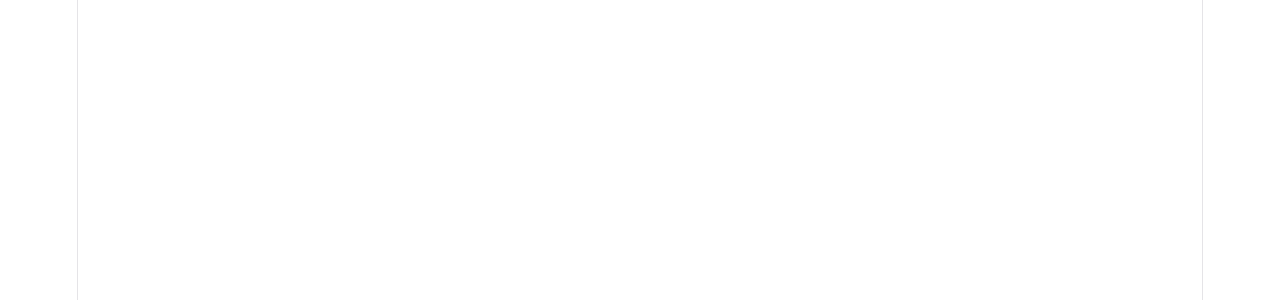
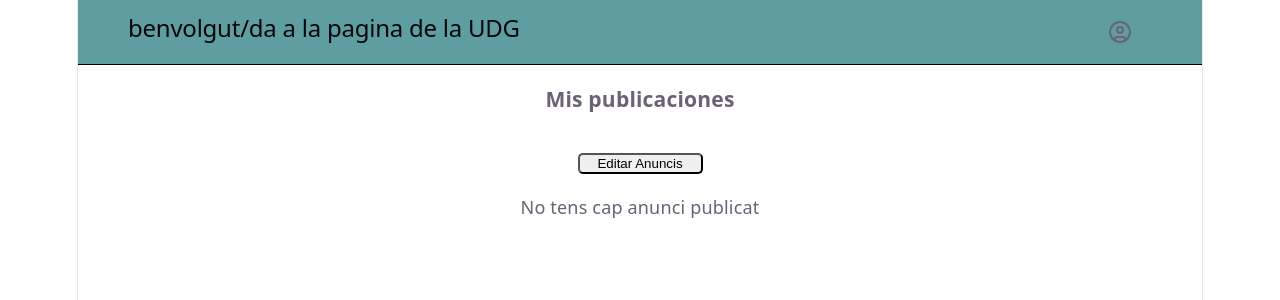
Before and after one commit to JaumeGL626/Project1, a React app in the folder frontend/: page /announcements/my in a window 1280 px wide. Shown: the top 300 px of the page. Built offline with nearby package versions, Linux system fonts and the light colour scheme; the HTML template or start-up script is replaced by a standard one.

Commit message:
Implemented myAnnouncementsPage

```diff
--- a/frontend/src/pages/MyAnnouncements-page.jsx
+++ b/frontend/src/pages/MyAnnouncements-page.jsx
@@ -1,6 +1,42 @@
-import { useState } from "react";
+import { useEffect, useState } from "react";
+import { announcementService } from "../services/announcementService";
+import Header from "../components/HeaderComponent";
+import AnnouncementCard from '../components/AnnouncementCard'
+import { CurrentUserContex } from '../context/UserContext';
+function MyAnnouncementPage(){
+    const[myAnnouncements,setMyAnnouncements]=useState([])
+    const [error,setError]=useState("");
 
-function MyAnnouncementPage(){
+    useEffect(()=> {
+        const fetchAnnouncements = async () => {
+
+                try{
+                    const data= await announcementService.getAllMyAnnouncements();
+                    setMyAnnouncements(data);
+                    setError("");
+                } catch (err) {
+                        console.error("Error cargant anuncis:", err.message);
+                        setError(err.message);
+                    }
+                };
+                fetchAnnouncements();
+    },[])
+
+    return (<>
+                <Header/>
+                <h3> Mis publicaciones</h3>
+                <button className="buttonEditAnnouncements"> Editar Anuncis</button>
+                <div className="announcementBody">
+                                    {myAnnouncements.length>0 ? (
+                                        myAnnouncements.map((announcement)=>(
+                                            <AnnouncementCard key={announcement.id} announcement={announcement} />
+                                        ))
+                                    ):(
+                                        <p>No tens cap anunci publicat</p>
+                                    )}
+                            </div>
+
+            </>)
 
 }
 export default MyAnnouncementPage;
```
